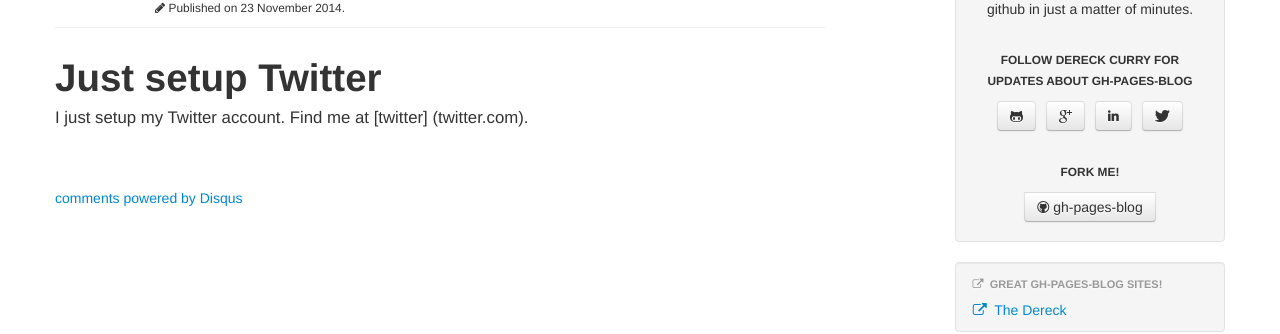
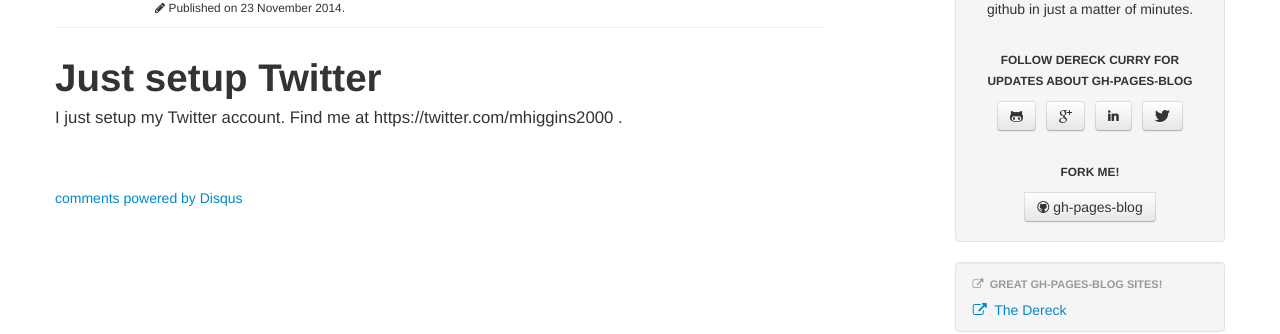
Before and after one commit to melindahiggins2000/blog, a Jekyll site: the page built from _posts/2014-11-23-SetupTwitter.md, in a window 1280 px wide. Shown: the part 174-508 px from the top of the page. Built offline with Jekyll 4.4.1, drawn with Linux system fonts in a browser that asks for light colours; comment, search, counter and statistics services are not loaded.

Commit message:
Update 2014-11-23-SetupTwitter.md

```diff
--- a/_posts/2014-11-23-SetupTwitter.md
+++ b/_posts/2014-11-23-SetupTwitter.md
@@ -9,4 +9,4 @@ tags :
 
 # Just setup Twitter
 
-I just setup my Twitter account. Find me at [twitter] (twitter.com).
+I just setup my Twitter account. Find me at https://twitter.com/mhiggins2000 .
```
